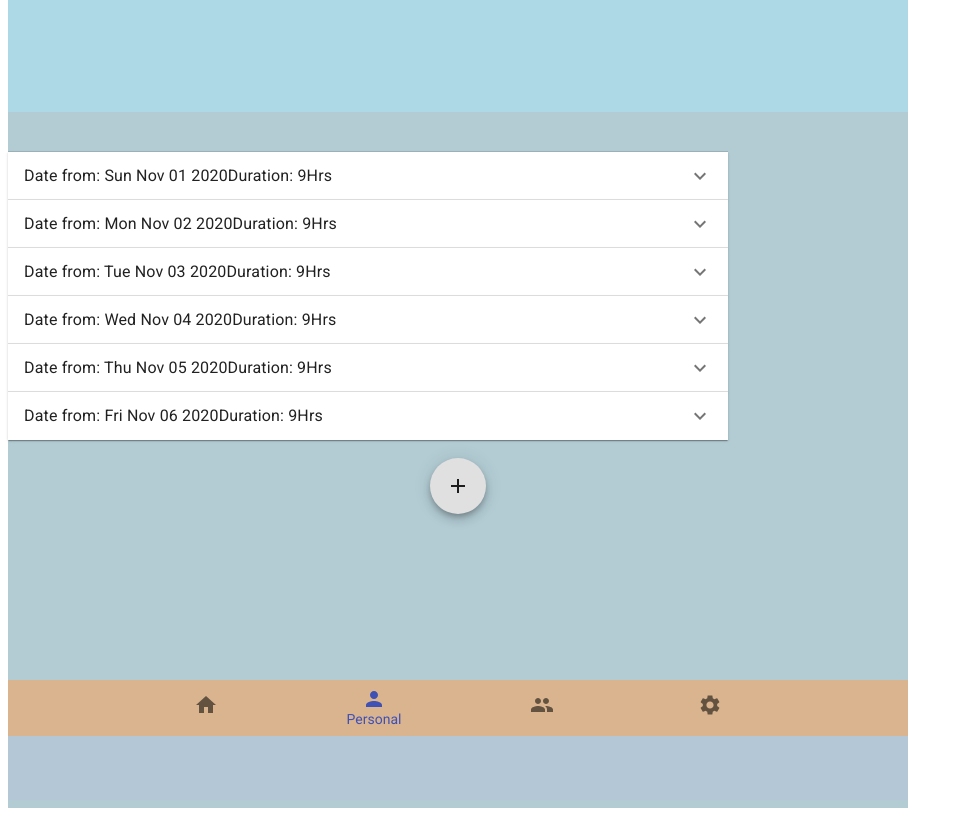
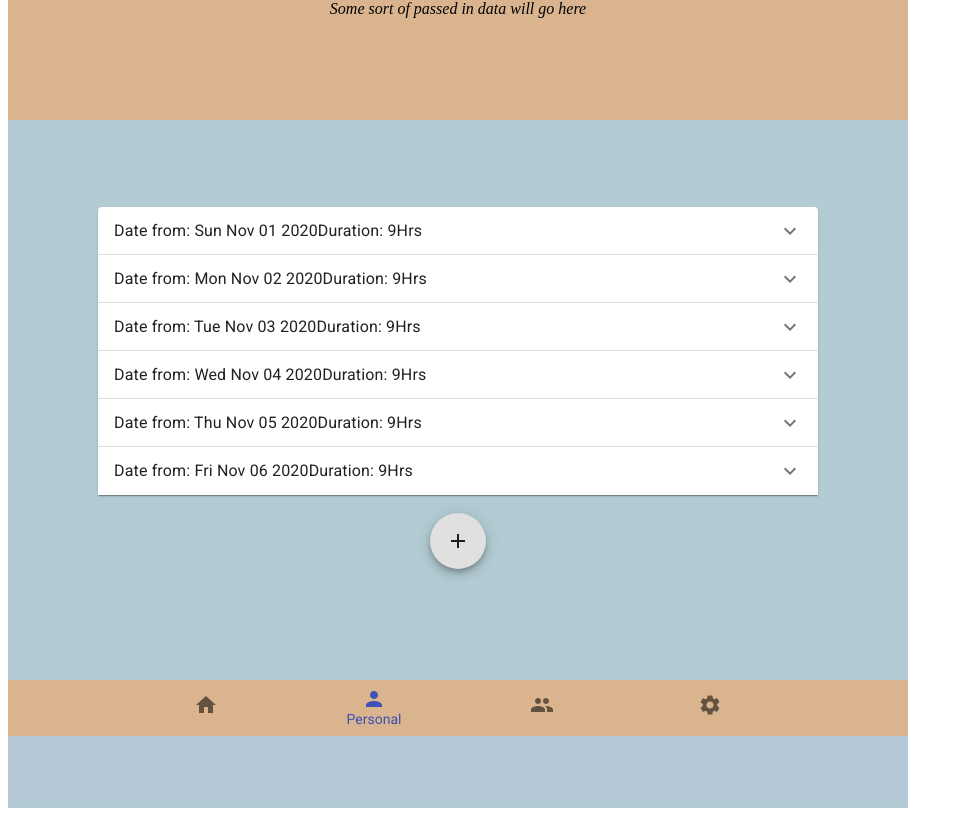
Before and after one commit to tjlaud/React-App-Sleep-Tracker, a React (Create React App) app: page /stats in a window 1280 px wide. Shown: the whole page, without its empty margins (0-964 px from the left). Built offline with nearby package versions, Linux system fonts and the light colour scheme.

Commit message:
flex boxes added to app.scss

```diff
--- a/src/components/Headline/Headline.jsx
+++ b/src/components/Headline/Headline.jsx
@@ -5,7 +5,7 @@ import "./Headline.scss";
 function Headline() {
   return (
     <div
-      className="scsstest"
+      className="headlineBox"
       // style={{
       //   width: "calc(100% + 10vh)",
       //   height: "10vh",
--- a/src/components/Headline/Headline.scss
+++ b/src/components/Headline/Headline.scss
@@ -1,8 +1,29 @@
-.scsstest {
+.headlineBox {
+  position: fixed;
+  background-color: #d9b48fff;
+  top: 0;
+  height: 15vh;
+  width: 100%;
   max-width: 900px;
-  height: 18vh;
-  background-color: lightblue;
-  position: relative;
-  top: -5vh;
-  color: white;
 }
+
+.Navbar {
+  // max-width: 900px;
+  // height: 18vh;
+  // background-color: lightblue;
+  // position: relative;
+  // top: -5vh;
+  // color: white;
+
+  // display: flex;
+  // justify-content: center;
+}
+
+// .navBox {
+//   position: fixed;
+//   background-color: #b3c7d6ff;
+//   bottom: 0;
+//   height: 15vh;
+//   width: 100%;
+//   max-width: 900px;
+// }
--- a/src/pages/App.scss
+++ b/src/pages/App.scss
@@ -6,13 +6,21 @@
   background-color: rgb(179, 204, 212);
 }
 
-// margin: auto;
-// display: flex;
-// flex-direction: column;
-// width: 200px;
-// height: 350px;
-// align-items: center;
-// margin: 10vh auto;
-// border: 15px solid rgb(219, 213, 213);
-// border-radius: 20px;
-// padding: 10vh;
+.loginBox,
+.homeBox {
+  height: 85vh;
+  display: flex;
+  flex-direction: column;
+  justify-content: center;
+  align-items: center;
+  padding: 10px;
+}
+
+.personnelBox {
+  height: 55vh;
+  display: flex;
+  flex-direction: column;
+  justify-content: center;
+  align-items: center;
+  padding-top: 20vh;
+}
--- a/src/pages/Home.jsx
+++ b/src/pages/Home.jsx
@@ -2,12 +2,11 @@ import React from "react";
 import { Button, Box, TextField } from "@material-ui/core";
 import Navbar from "../components/Navbar/Navbar";
 import "./App.scss";
-import "./Home.scss";
 
 function Home() {
   return (
     <Box className="box">
-      <Box className="sleepBox">
+      <Box className="homeBox">
         <Button variant="contained" color="primary">
           Sleepy Time
         </Button>
--- a/src/pages/Home.scss
+++ /dev/null
@@ -1,9 +0,0 @@
-.sleepBox {
-  height: 85vh;
-  display: flex;
-  flex-direction: column;
-  justify-content: center;
-  align-items: center;
-  //   margin: auto;
-  padding: 10px;
-}
--- a/src/pages/Login.jsx
+++ b/src/pages/Login.jsx
@@ -8,6 +8,7 @@ function Login({ navigate }) {
 
   return (
     <Box className="box">
+      <Box className="loginBox">
         <TextField
           label="User Name"
           variant="outlined"
@@ -16,6 +17,7 @@ function Login({ navigate }) {
             setUserName(e.target.value);
           }}
         />
+        <br />
         <TextField
           label="Password"
           variant="outlined"
@@ -24,6 +26,7 @@ function Login({ navigate }) {
             setPassword(e.target.value);
           }}
         />
+        <br />
         <Button
           variant="contained"
           color="primary"
@@ -33,6 +36,7 @@ function Login({ navigate }) {
         >
           Login
         </Button>
+        <br />
         <Button
           variant="contained"
           color="secondary"
@@ -43,6 +47,7 @@ function Login({ navigate }) {
           Create Account
         </Button>
       </Box>
+    </Box>
   );
 }
 
--- a/src/pages/Stats.jsx
+++ b/src/pages/Stats.jsx
@@ -13,6 +13,7 @@ function Stats() {
   return (
     <Box className="box">
       <Headline />
+      <Box className="personnelBox">
         {sleepData.map((sleepObj, index) => {
           return (
             <Sleep
@@ -26,6 +27,8 @@ function Stats() {
         <Fab>
           <AddIcon />
         </Fab>
+      </Box>
+
       <Navbar />
     </Box>
   );
```
Lines whose indentation alone changed are shown as unchanged.
